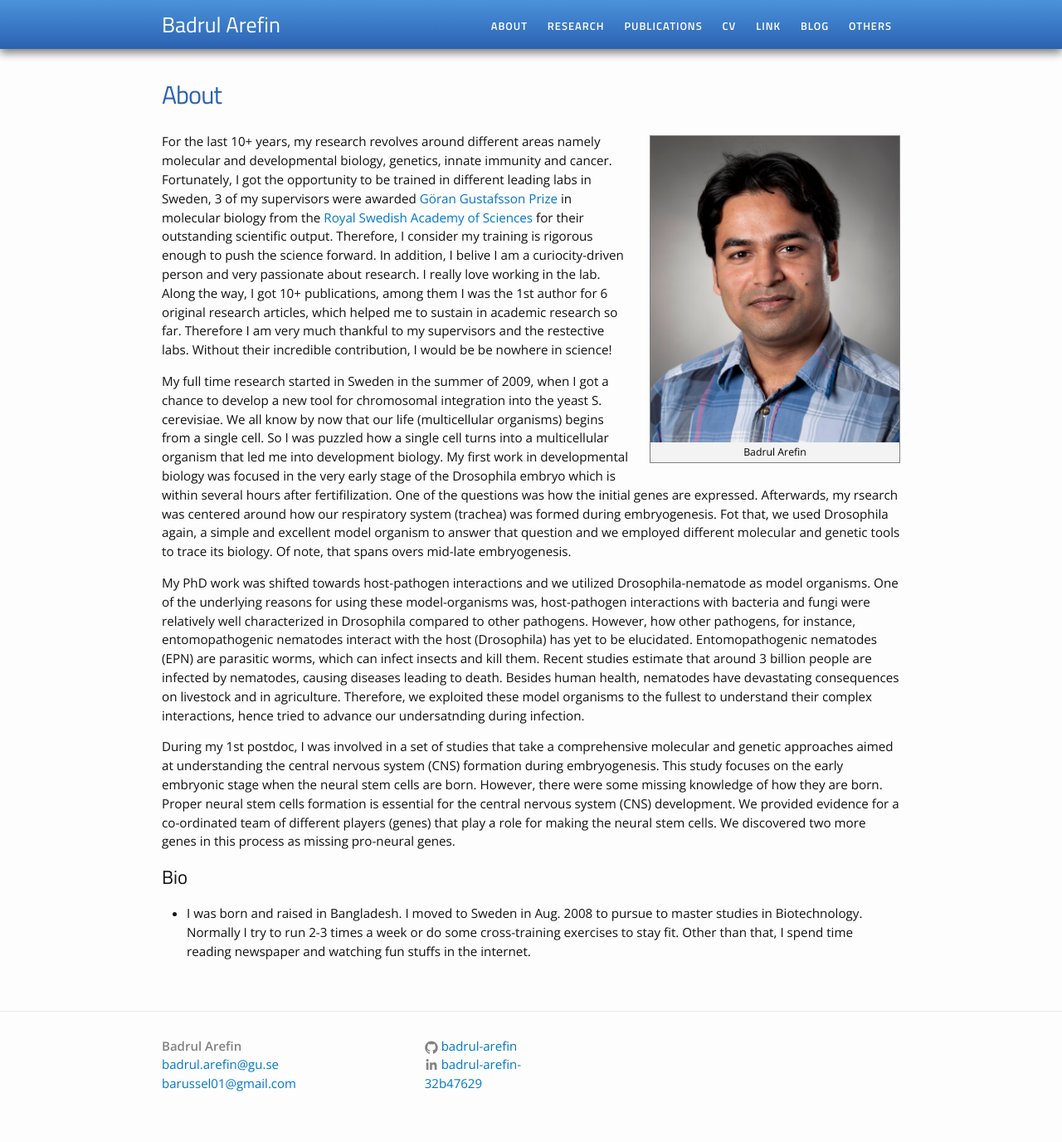
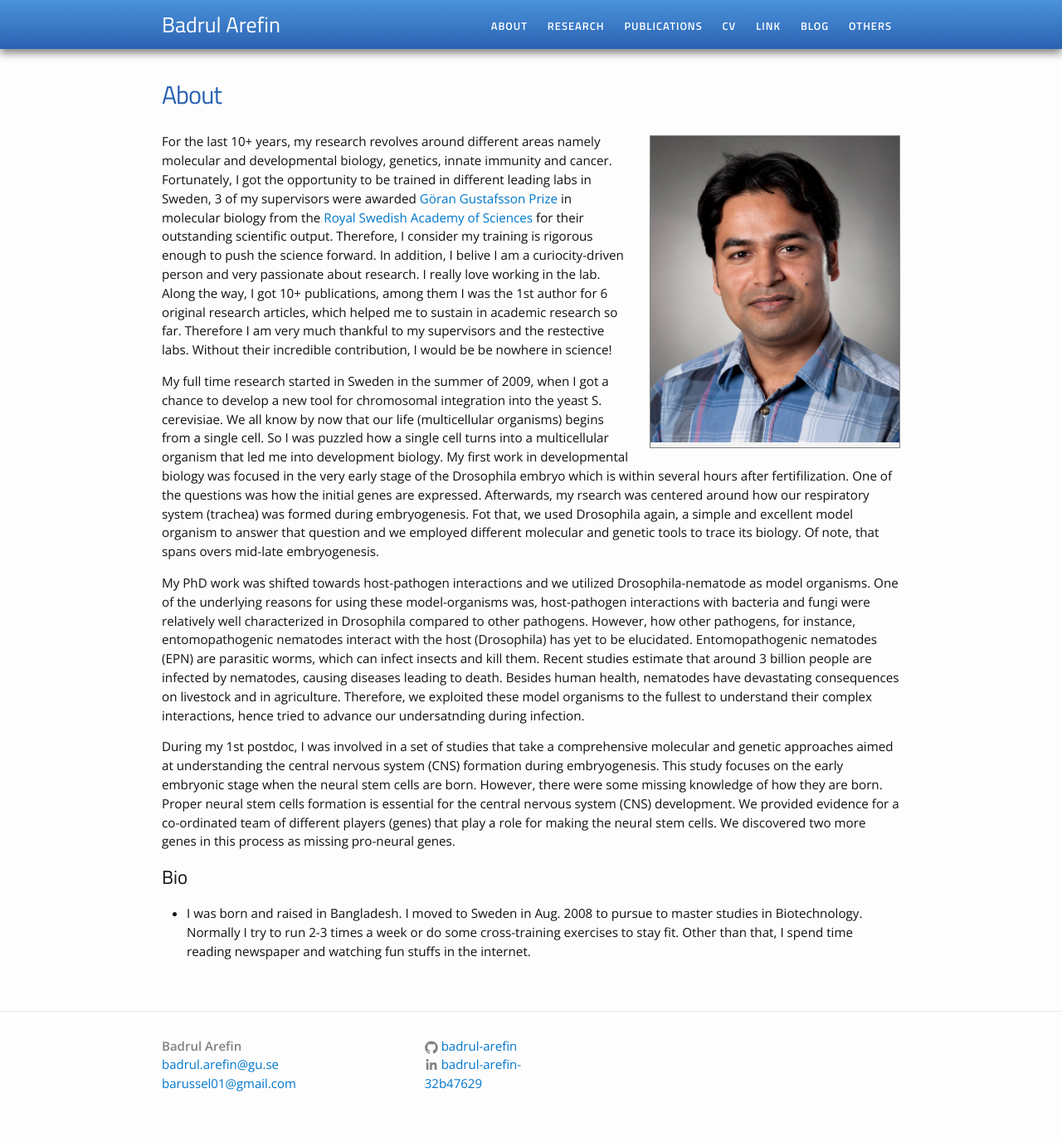
Before and after one commit to Badrul-Arefin/badrul-arefin.github.io, a Jekyll site: the page built from about.md, in a window 1280 px wide. Shown: the whole page at 83% size. Built offline with Jekyll 4.4.1, drawn with Linux system fonts in a browser that asks for light colours.

Commit message:
Update about.md

```diff
--- a/about.md
+++ b/about.md
@@ -3,7 +3,7 @@ layout: page
 title: About
 permalink: /about/
 ---
-{% include image.html url="/images/pic_low2.jpg" caption="Badrul Arefin" width=300 align="right" %}
+{% include image.html url="/images/pic_low2.jpg"  width=300 align="right" %}
 
 For the last 10+ years, my research revolves around different areas namely molecular and developmental biology, genetics, innate immunity and cancer. Fortunately, I got the opportunity to be trained in different leading labs in Sweden, 3 of my supervisors were awarded <a href="https://en.wikipedia.org/wiki/G%C3%B6ran_Gustafsson_Prize">Göran Gustafsson Prize</a> in molecular biology from the <a href="https://kva.se/sv/priser/goran-gustafssonprisen">Royal Swedish Academy of Sciences </a> for their outstanding scientific output. Therefore, I consider my training is rigorous enough to push the science forward. In addition, I belive I am a curiocity-driven person and very passionate about research. I really love working in the lab. Along the way, I got 10+ publications, among them I was the 1st author for 6 original research articles, which helped me to sustain in academic research so far. Therefore I am very much thankful to my supervisors and the restective labs. Without their incredible contribution, I would be be nowhere in science!
 
```
